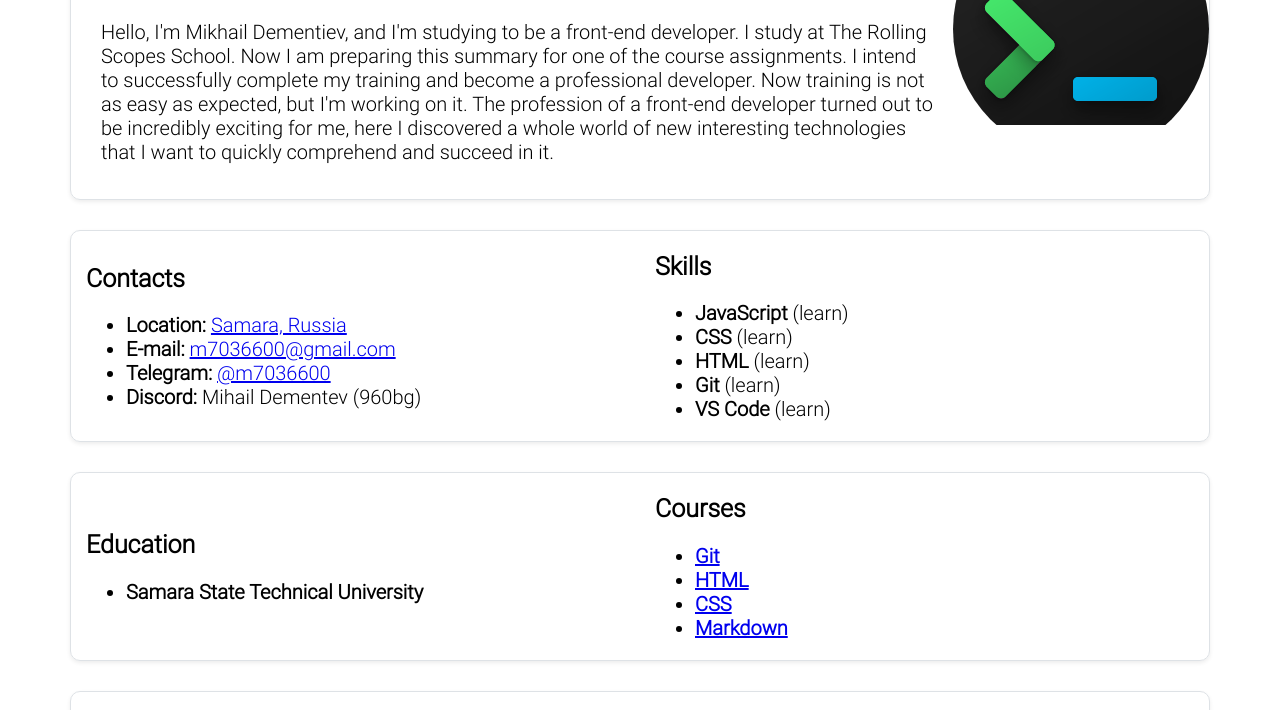
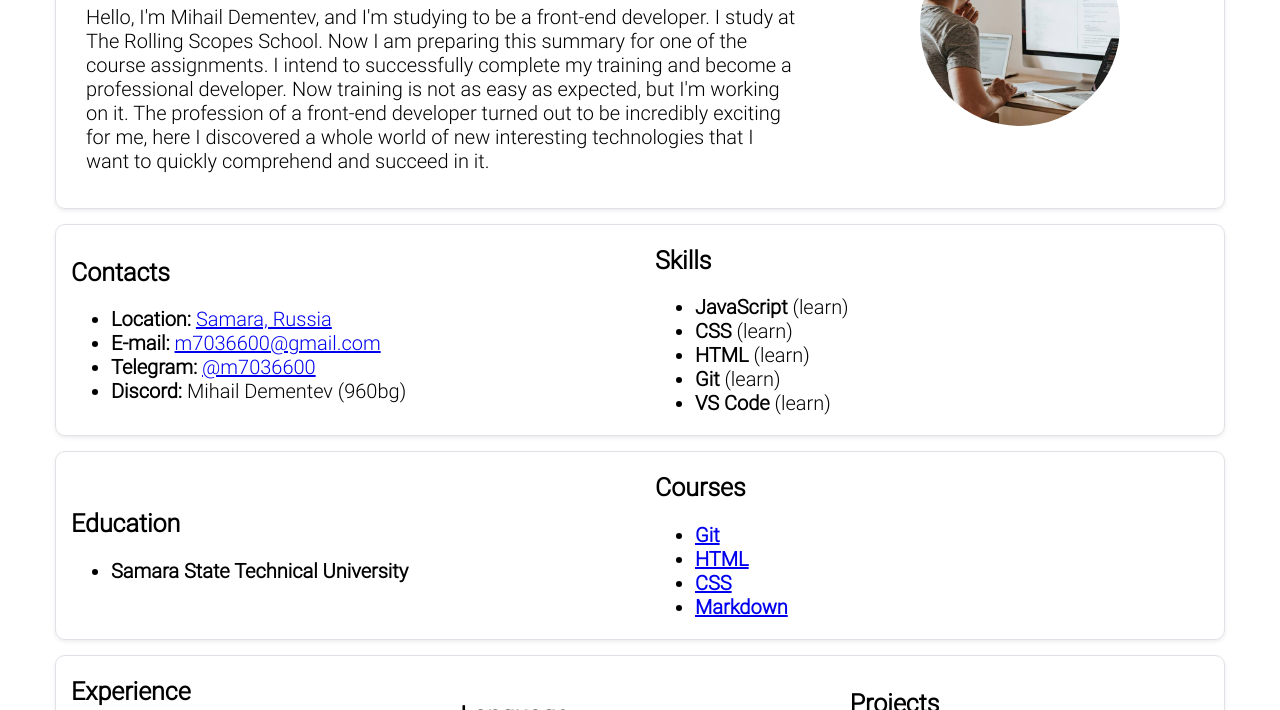
Before and after one commit to 960bg/rsschool-cv_0, a plain HTML site: page index.html in a window 1280 px wide. Shown: the part 256-966 px from the top of the page. Drawn offline with Linux system fonts and the light colour scheme.

Commit message:
docs: new foto

```diff
--- a/index.html
+++ b/index.html
@@ -40,7 +40,7 @@
             <h1 class="h1" itemprop="givenName"> Mihail Dementev</h1>
 
             <h2 class="h2" id="about-me">About me</h2>
-            <p class="p">Hello, I'm Mikhail Dementiev, and I'm studying to be a front-end developer.
+            <p class="p">Hello, I'm Mihail Dementev, and I'm studying to be a front-end developer.
               I study at The Rolling Scopes School. Now I am preparing this summary for one of the course
               assignments. I intend to successfully complete my training and become a professional developer.
               Now training is not as easy as expected, but I'm working on it. The profession of a front-end
@@ -49,7 +49,7 @@
             </p>
           </section>
           <div class="header-foto">
-            <img class="img-foto" src="res/img/pictures/foto.png" alt="main foto">
+            <img class="img-foto" src="res/img/pictures/foto_person.jpg" alt="main foto">
           </div>
         </div>
       </div>
@@ -63,7 +63,7 @@
         <div class="flex-container-row">
           <section class="contacts">
 
-            <h2 class="h2" id="сontacts">Contacts</h2>
+            <h2 class="h2" id="contacts">Contacts</h2>
             <address class="address" itemscope itemtype="https://schema.org/Person">
               <ul class="ul">
                 <li class="li">
--- a/res/styles/style.css
+++ b/res/styles/style.css
@@ -59,7 +59,7 @@
 .nav,
 .flex-container-row,
 .footer-links {
-  margin: 15px;
+  margin: 15px 0 15px 0;
   border-radius: 10px;
   border: 1px solid #dee2e6 !important;
   box-shadow: 0 0.125rem 0.25rem #00000013 !important;
@@ -94,8 +94,8 @@
 
 /* контейнер содержимого на странице */
 .container {
-  display: flex;
-  flex-direction: column;
+  /* display: flex;
+  flex-direction: column; */
   max-width: 1200px;
   margin: 0 auto;
   padding: 0 15px;
@@ -185,9 +185,31 @@ justify-content: flex-end;*/
   border: 1px solid rgb(47, 0, 255);
 } */
 
+.header-foto {
+  min-width: 35%;
+  text-align: center;
+
+
+  /* width: 300px;
+  height: 500px; */
+  /* background: red;
+  overflow: hidden; */
+  /* text-justify: auto; */
+
+}
+
 .img-foto {
-
+  width: 100%;
+  height: 100%;
+  /* height: 200px; */
+  max-width: 200px;
+  max-height: 200px;
+  min-width: 200px;
+  min-height: 200px;
+  object-fit: cover;
   border-radius: 50%;
+  /* padding: 15px; */
+  margin: 15px;
 }
 
 /* адаптация масштаба сайта под размер экрана */
```
Also changed, not shown: res/img/pictures/Koala.jpg (added), res/img/pictures/foto_person.jpg (added).
